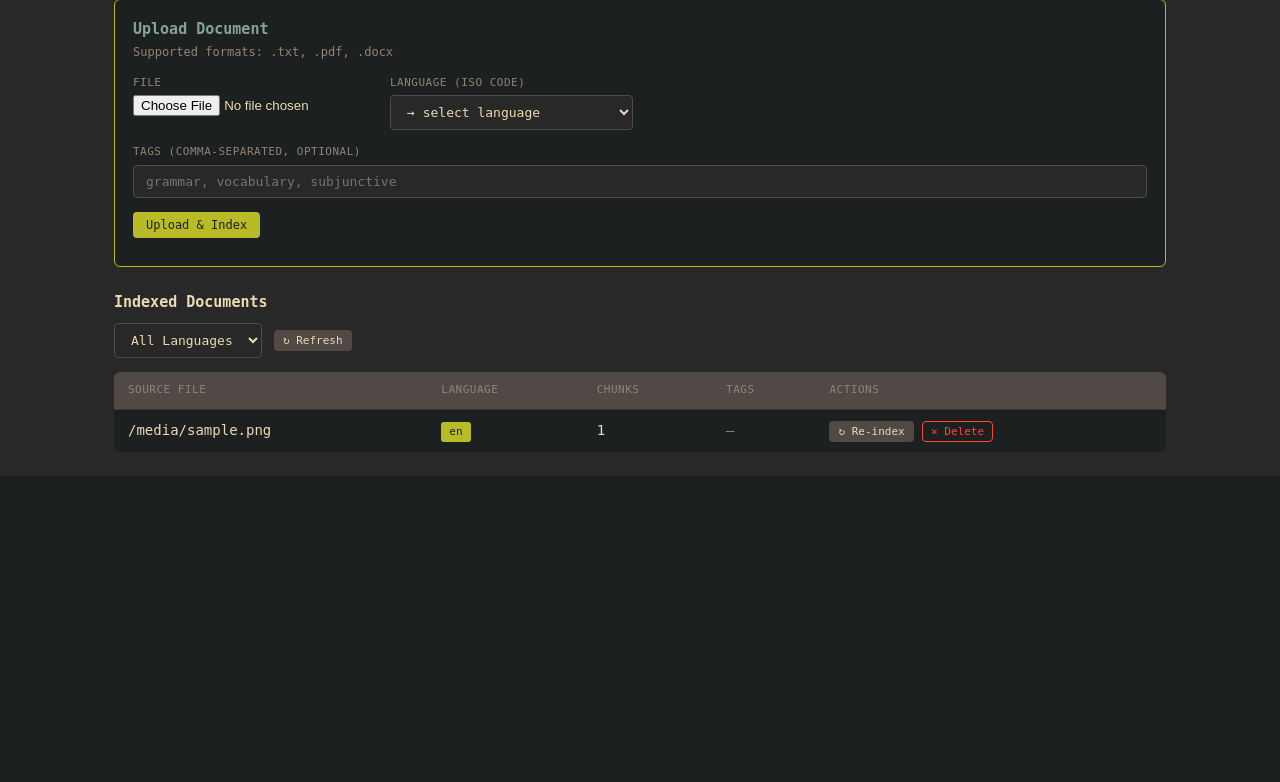
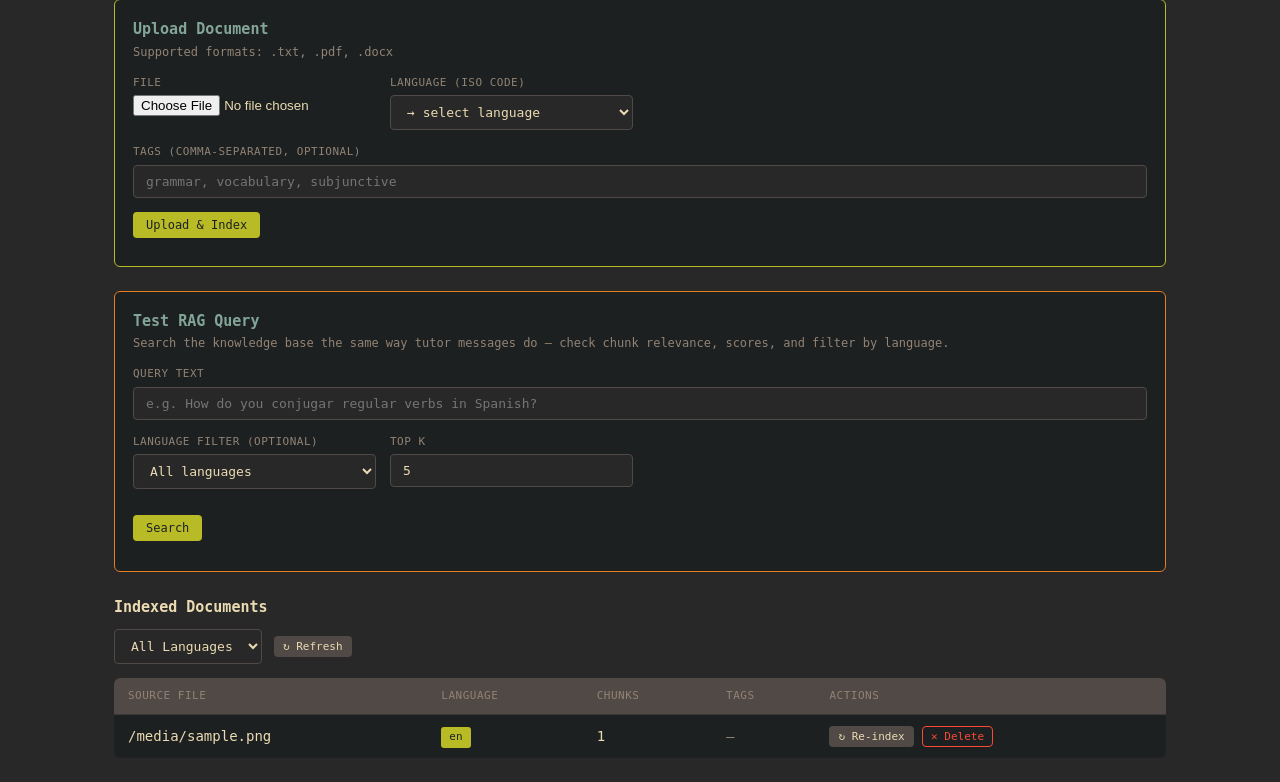
Before and after one commit to krstff/LinguaDaily, a Flask app: template src/templates/documents.html in a window 1280 px wide. Shown: the part 552-1334 px from the top of the page. Before the commit the page ends 994 px from the top, so only its background shows below. Run offline with Flask 3, Linux system fonts and the light colour scheme; the template is opened without the code that fills it: most values are stand-ins (such as "Sample title", 1, 10 or a date in 2020).

Commit message:
feat: document test field

```diff
--- a/requirements.txt
+++ b/requirements.txt
@@ -2,6 +2,7 @@
 #
 # Core runtime
 aiogram>=3.28.0          # Telegram bot framework (async)
+telegramify-markdown>=1.1  # Markdown → Telegram entities converter
 apscheduler>=3.11.0      # Cron-style scheduling with async support
 
 # Content fetching & parsing
--- a/src/templates/documents.html
+++ b/src/templates/documents.html
@@ -92,6 +92,44 @@
   </form>
 
   <div id="upload-status" style="margin-top:10px;font-size:12px;color:var(--fg_dim);"></div>
+</div>
+
+<!-- ── RAG Query Test ───────────────────────────────────── -->
+<div class="model-panel" style="border-color: #e67e22;">
+  <h2>Test RAG Query</h2>
+  <p class="subtitle">Search the knowledge base the same way tutor messages do — check chunk relevance, scores, and filter by language.</p>
+
+  <form id="query-form">
+    <div class="form-row">
+      <label>Query text</label>
+      <input type="text" name="query" id="rag-query-text"
+             placeholder="e.g. How do you conjugar regular verbs in Spanish?" required>
+    </div>
+
+    <div class="form-grid">
+      <div class="form-row">
+        <label>Language filter (optional)</label>
+        <select name="language" id="rag-query-language">
+          <option value="">All languages</option>
+          {% for lang in available_languages %}
+          <option value="{{ lang }}">{{ lang }}</option>
+          {% endfor %}
+        </select>
+      </div>
+      <div class="form-row">
+        <label>Top K</label>
+        <input type="number" name="top_k" id="rag-query-topk"
+               value="5" min="1" max="20">
+      </div>
+    </div>
+
+    <div style="display:flex;gap:8px;margin-top:12px;">
+      <button type="submit" class="btn btn-primary">Search</button>
+    </div>
+  </form>
+
+  <div id="rag-query-status" style="margin-top:10px;font-size:12px;color:var(--fg_dim);"></div>
+  <div id="rag-query-results" style="margin-top:12px;"></div>
 </div>
 
 <!-- ── Indexed documents table ─────────────────────────── -->
@@ -382,6 +420,63 @@ async function refreshTable() {
   }
 }
 
+// ── RAG query test ─────────────────────────────────────
+document.getElementById('query-form').addEventListener('submit', async function(e) {
+  e.preventDefault();
+  const status = document.getElementById('rag-query-status');
+  const results = document.getElementById('rag-query-results');
+  status.textContent = 'Searching…';
+  results.innerHTML = '';
+
+  const payload = {
+    query: document.getElementById('rag-query-text').value,
+    language: document.getElementById('rag-query-language').value,
+    top_k: parseInt(document.getElementById('rag-query-topk').value) || 5,
+  };
+
+  try {
+    const res = await fetch('/api/documents/query', {
+      method: 'POST',
+      headers: {'Content-Type': 'application/json'},
+      body: JSON.stringify(payload),
+    });
+    const data = await res.json();
+
+    if (!res.ok) {
+      status.textContent = `⚠ ${data.message || 'Query failed'}`;
+      showToast(data.message || 'Query failed', true);
+      return;
+    }
+
+    status.textContent = `✓ Found ${data.hits.length} hits for "${escHtml(data.query)}"`;
+
+    if (data.hits.length === 0) {
+      results.innerHTML = '<p style="color:var(--fg_dim);font-size:13px;">No matching chunks found. Try adjusting the query or language filter.</p>';
+      return;
+    }
+
+    let html = '<div style="display:flex;flex-direction:column;gap:8px;">';
+    data.hits.forEach((hit, i) => {
+      const score = (hit.score * 100).toFixed(1);
+      const preview = hit.text.substring(0, 320) + (hit.text.length > 320 ? '…' : '');
+      html += `
+        <div style="border:1px solid var(--border);border-radius:6px;padding:10px;font-size:13px;">
+          <div style="display:flex;justify-content:space-between;margin-bottom:4px;">
+            <span class="badge badge-active" style="font-size:10px;">#${i + 1} score: ${score}%</span>
+            <span style="color:var(--fg_dim);font-size:11px;">${escHtml(hit.source_file || 'unknown')} · chunk ${hit.chunk_index}</span>
+          </div>
+          <pre style="margin:0;white-space:pre-wrap;font-family:inherit;font-size:13px;color:var(--fg);line-height:1.5;" title="Click to expand">${escHtml(preview)}</pre>
+        </div>`;
+    });
+    html += '</div>';
+    results.innerHTML = html;
+
+  } catch (err) {
+    status.textContent = '⚠ Network error';
+    showToast('Network error during query', true);
+  }
+});
+
 function escHtml(s) { return s.replace(/&/g,'&amp;').replace(/</g,'&lt;').replace(/>/g,'&gt;'); }
 function escAttr(s) { return s.replace(/'/g, "\\'").replace(/"/g, '\\"'); }
 </script>
```
Also changed, not shown: src/rag_ui.py (+44 -2 lines).
